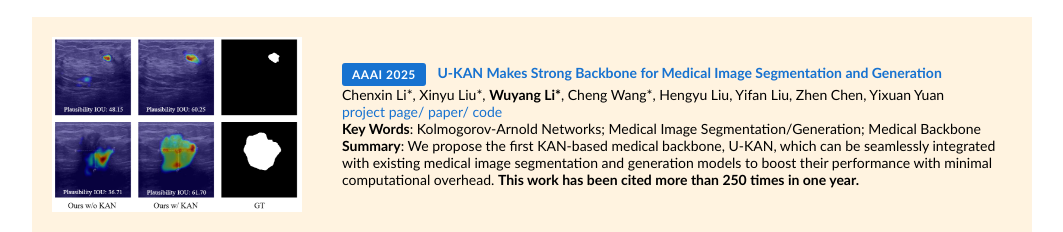
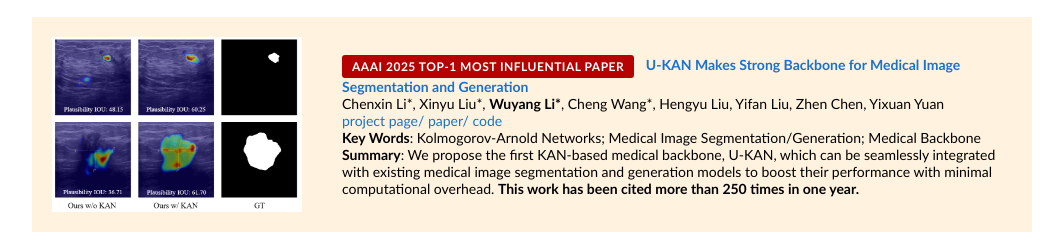
Before and after one commit to wymanCV/wuyang.github.io, a plain HTML site: page index.html in a window 1280 px wide. Shown: the part 2684-2916 px from the top of the page, without its empty margins (108-1171 px from the left). Drawn offline with Linux system fonts and the light colour scheme.

Commit message:
Update index.html

```diff
--- a/index.html
+++ b/index.html
@@ -421,7 +421,9 @@ focusing on two core principles: increasing visual diversity and motion reconstr
           </div>
         </td>
         <td style="padding:20px;width:75%;vertical-align:middle">
-          <span class="venue-badge venue-regular">AAAI 2025</span>
+          <a href="https://resources.paperdigest.org/2025/09/most-influential-aaai-papers-2025-09-version/" style="text-decoration: none;">
+            <span class="venue-badge venue-highlight">AAAI 2025 Top-1 most influential paper</span>
+          </a>
           <a href="https://yes-u-kan.github.io/">
             <papertitle> U-KAN Makes Strong Backbone for Medical Image Segmentation and
               Generation
```
